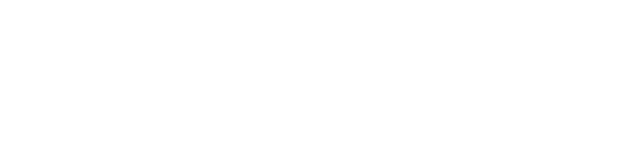
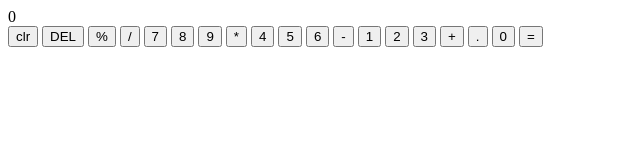
Before and after one commit to askadiliya/koda-b6-css2, a plain HTML site: page index.html in a window 1280 px wide. Shown: the whole page, without its empty margins (0-640 px from the left). Drawn offline with Linux system fonts and the light colour scheme.

Commit message:
feat: add struktur kalkulator

```diff
--- a/index.html
+++ b/index.html
@@ -7,6 +7,37 @@
     <title>kalkulator</title>
 </head>
 <body>
+    <main>
+        <section class="kalkulator">
+            <div class="display">
+                0
+            </div>
+            <section class="btn-grid">
+                <button class="btn">clr</button>
+                <button class="btn">DEL</button>
+                <button class="btn">%</button>
+                <button class="btn operator">/</button>
 
+                <button class="btn">7</button>
+                <button class="btn">8</button>
+                <button class="btn">9</button>
+                <button class="btn operator">*</button>
+
+                <button class="btn">4</button>
+                <button class="btn">5</button>
+                <button class="btn">6</button>
+                <button class="btn operator">-</button>
+
+                <button class="btn">1</button>
+                <button class="btn">2</button>
+                <button class="btn">3</button>
+                <button class="btn operator">+</button>
+
+                <button class="btn">.</button>
+                <button class="btn">0</button>
+                <button class="btn equals">=</button>
+            </section>
+        </section>
+    </main>
 </body>
 </html>
```
